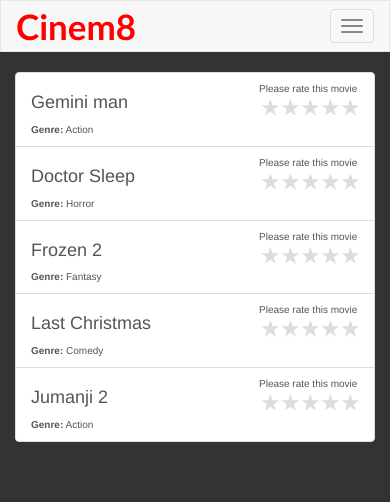
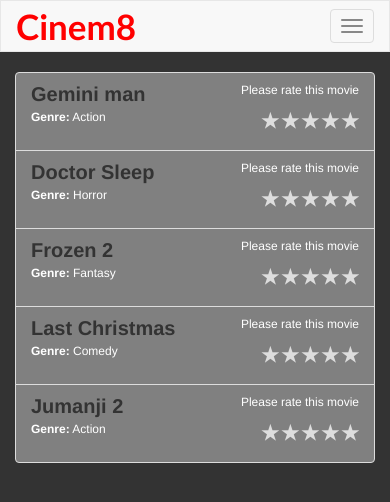
Before and after one commit to Dasch1810/T4SSProject, an Angular app: page /my-list in a window 390 px wide. Shown: the top 502 px of the page. Built offline with nearby package versions, Linux system fonts and the light colour scheme; sample sign-in values are in the browser's storage; a web font is replaced by a local one.

Commit message:
My-list/rating  styled+ responsive

```diff
--- a/src/app/movie/my-list/my-list.component.html
+++ b/src/app/movie/my-list/my-list.component.html
@@ -3,7 +3,7 @@
         *ngFor="let movie of movies | mylist"
         >
             <div class="pull-left">
-                <h4 cass="list-group-item-heading">{{movie.name}}</h4>
+                <h4 class="list-group-item-heading">{{movie.name}}</h4>
                 <p class="list-group-item-text"> <b>Genre:</b> {{movie.genre}}</p>
             </div>
             <div class="pull-right">
--- a/src/app/movie/my-list/my-list.component.scss
+++ b/src/app/movie/my-list/my-list.component.scss
@@ -0,0 +1,14 @@
+a{
+    background-color: #808080
+}
+.list-group-item:hover{
+    background-color: rgb(255, 85, 85)
+}
+.list-group-item-text{
+    color:white;
+    font-size: 1.2em;
+}
+.list-group-item-heading{
+    font-weight: bolder;
+    font-size: 2em;
+}
--- a/src/app/movie/rating/rating.component.html
+++ b/src/app/movie/rating/rating.component.html
@@ -1,5 +1,5 @@
 <fieldset class="rating">
-    <div> {{ rating !==0? "Your rating:":"Please rate this movie"}} </div>
+    <div><p> {{ rating !==0? "Your rating:":"Please rate this movie"}} </p></div>
     <input type="radio" [name]="inputName" value="5" [checked]="rating===5" />
     <label title="Rocks!" (click)='onClick(5)'>5 stars</label>
 
--- a/src/app/movie/rating/rating.component.scss
+++ b/src/app/movie/rating/rating.component.scss
@@ -26,17 +26,21 @@
 }
 
 .rating > input:checked ~ label {
-    color: #f70;
+    color: rgb(255, 0, 0);
 }
 
 .rating:not(:checked) > label:hover,
 .rating:not(:checked) > label:hover ~ label {
-    color: gold;
+    color: rgb(128, 0, 0);
 }
 
 
 .rating > input:checked ~ label:hover,
 .rating > input:checked ~ label:hover ~ label,
 .rating > label:hover ~ input:checked ~ label {
-    color: #ea0;
+    color: orange;
 }
+p{
+    font-size: 1.2em;
+    color: white;
+}
```
